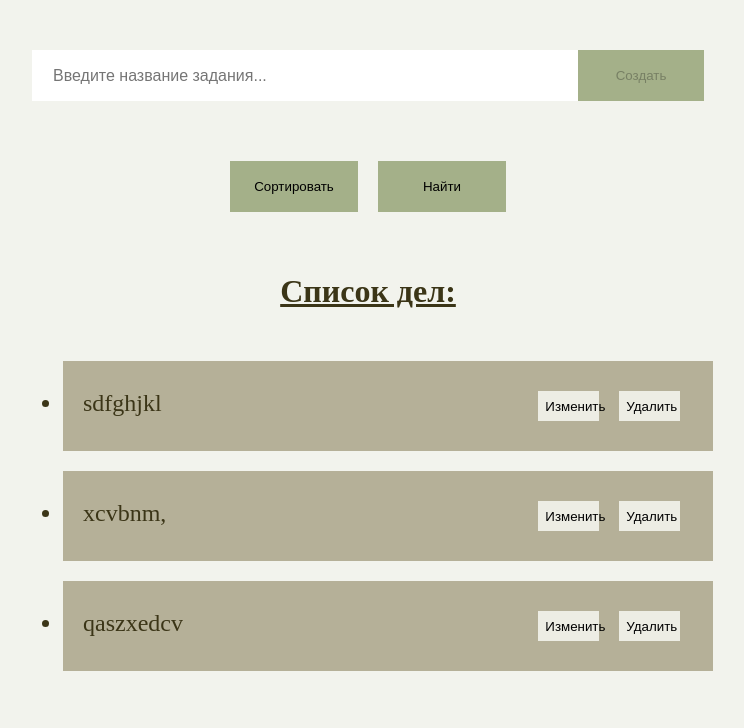
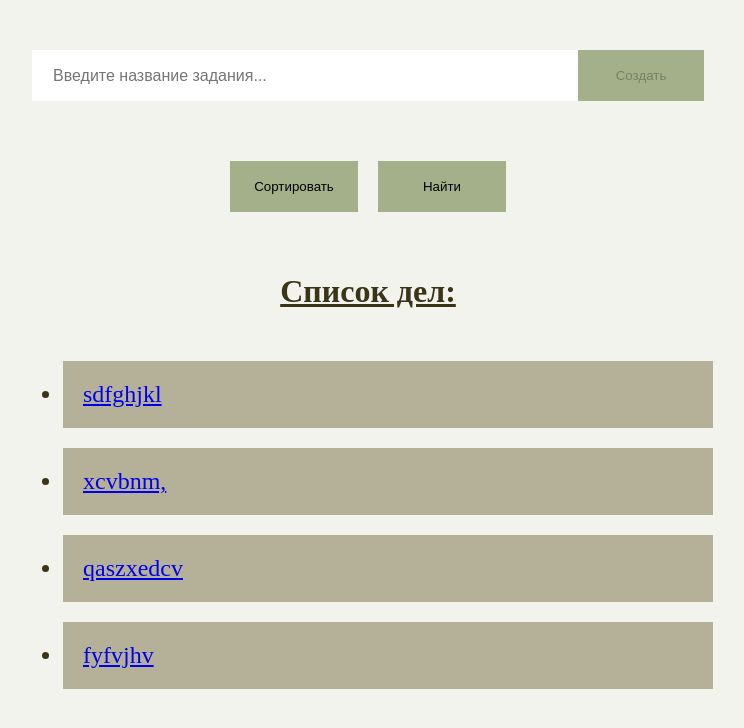
Before and after one commit to EvgeniyaKaz/todo-list, a React (Create React App) app: page / in a window 1280 px wide. Shown: the top 728 px of the page, without its empty margins (272-1016 px from the left). Built offline with nearby package versions, Linux system fonts and the light colour scheme; data requests are answered from the project's data file.

Commit message:
add project with Router

```diff
--- a/package.json
+++ b/package.json
@@ -6,6 +6,7 @@
     "cra-template": "1.2.0",
     "react": "^19.0.0",
     "react-dom": "^19.0.0",
+    "react-router-dom": "^7.1.5",
     "react-scripts": "5.0.1"
   },
   "scripts": {
--- a/src/App.js
+++ b/src/App.js
@@ -1,8 +1,15 @@
 import styles from "./App.module.css";
 import { useEffect, useState } from "react";
-import { NewTaskForm, TodosList } from "./components";
+import {
+	NewTaskForm,
+	SortingAndSearchingButtons,
+	TodosList,
+	NotFound,
+} from "./components";
+import { Routes, Route, Navigate } from "react-router-dom";
+import { Todo } from "./components/block-todos";
 
-function App() {
+const MainPage = () => {
 	const [todos, setTodos] = useState([]);
 	const [isLoading, setIsLoading] = useState(false);
 	const [isRefreshTodoFlag, setIsRefreshTodoFlag] = useState(false);
@@ -49,7 +56,6 @@ function App() {
 
 	return (
 		<>
-			<div className={styles.container}>
 			<header>
 				<NewTaskForm
 					inputValue={inputValue}
@@ -58,15 +64,30 @@ function App() {
 				/>
 			</header>
 			<main>
+				<SortingAndSearchingButtons
+					startSearching={startSearching}
+					startSorting={startSorting}
+				/>
 				<TodosList
 					isLoading={isLoading}
 					refreshTodos={refreshTodos}
-						startSearching={startSearching}
-						startSorting={startSorting}
 					arrayOfTodos={arrayOfTodos}
-						inputValue={inputValue}
 				/>
 			</main>
+		</>
+	);
+};
+
+function App() {
+	return (
+		<>
+			<div className={styles.container}>
+				<Routes>
+					<Route path="/" element={<MainPage />} />
+					<Route path="todo/:id" element={<Todo />} />
+					<Route path="/404" element={<NotFound />} />
+					<Route path="*" element={<Navigate to="/404" />} />
+				</Routes>
 			</div>
 		</>
 	);
--- a/src/App.module.css
+++ b/src/App.module.css
@@ -53,6 +53,20 @@
     text-decoration: underline;
 }
 
+.container_header_button{
+	width:10%;
+	margin: 10px 10px;
+	height: 50.5px;
+	background-color: rgb(164, 176, 137);
+	border: 0.5px solid rgb(164, 176, 137);
+}
+
+.butt{
+	display: flex;
+	justify-content: center;
+	align-items: center;
+}
+
 .loader{
     position: fixed;
     top: 50%;
@@ -66,6 +80,40 @@
     animation: loader 1s infinite;
 }
 
+.container_main{
+    margin: 20px 10px;
+    border: 20px;
+}
+
+.container_main_todo{
+    color: rgb(59, 53, 23);
+    background-color: rgb(181, 176, 152);
+    width: 50%;
+    padding: 20px 20px;
+    font-size: 1.5rem;
+    margin:20px  auto;
+}
+
+.error{
+	margin: 150px auto;
+	text-align: center;
+}
+
+.error_404{
+	font-size: 5rem;
+	color: rgb(59, 53, 23);
+}
+
+.error_text{
+	font-size: 3rem;
+	color: rgb(59, 53, 23);
+}
+
+.error_text_two{
+	font-size: 2rem;
+	color: rgb(59, 53, 23);
+}
+
 @keyframes loader {
     0% {
         transform: rotate(0deg);
--- /dev/null
+++ b/src/components/block-todos/index.js
@@ -0,0 +1,2 @@
+export * from "./editing-form";
+export * from "./todo";
--- a/src/components/block-todos/todos-list.js
+++ /dev/null
@@ -1,48 +0,0 @@
-import styles from "./block-todos.module.css";
-import { SortingAndSearchingButtons } from "./sorting-and-searching-buttons";
-import { EditingForm } from "./editing-form";
-import { Todo } from "./todo";
-
-export const TodosList = ({
-	isLoading,
-	refreshTodos,
-	startSearching,
-	startSorting,
-	arrayOfTodos,
-	inputValue,
-}) => {
-	return (
-		<>
-			<SortingAndSearchingButtons
-				startSearching={startSearching}
-				startSorting={startSorting}
-			/>
-			<div className={styles["container_header"]}>
-				<h1 className={styles["container_header_text"]}>Список дел:</h1>
-			</div>
-			<ul className={styles["container_main"]}>
-				{isLoading ? (
-					<div className={styles.loader}></div>
-				) : (
-					arrayOfTodos.map(({ title, id, isChange }) => (
-						<li className={styles["container_main_todo"]} key={id}>
-							{isChange ? (
-								<EditingForm
-									id={id}
-									refreshTodos={refreshTodos}
-								/>
-							) : (
-								<Todo
-									id={id}
-									title={title}
-									refreshTodos={refreshTodos}
-									inputValue={inputValue}
-								/>
-							)}
-						</li>
-					))
-				)}
-			</ul>
-		</>
-	);
-};
--- a/src/components/index.js
+++ b/src/components/index.js
@@ -1,2 +1,4 @@
-export * from "./block-todos/todos-list";
+export * from "./todos-list";
 export * from "./new-task-form";
+export * from "./sorting-and-searching-buttons";
+export * from "./not-found";
--- /dev/null
+++ b/src/components/not-found.js
@@ -0,0 +1,15 @@
+import styles from "../App.module.css";
+
+export const NotFound = () => {
+	return (
+		<>
+			<div className={styles.error}>
+				<p className={styles["error_404"]}>Ошибка 404</p>
+				<p className={styles["error_text"]}>Страница не найдена.</p>
+				<p className={styles["error_text_two"]}>
+					Неправильно набран адрес или такой страницы не существует.
+				</p>
+			</div>
+		</>
+	);
+};
--- a/src/components/block-todos/sorting-and-searching-buttons.js
+++ b/src/components/sorting-and-searching-buttons.js
@@ -1,4 +1,4 @@
-import styles from "./block-todos.module.css";
+import styles from "../App.module.css";
 
 export const SortingAndSearchingButtons = ({
 	startSearching,
--- /dev/null
+++ b/src/components/todos-list.js
@@ -0,0 +1,41 @@
+import { Link } from "react-router-dom";
+import styles from "../App.module.css";
+import { EditingForm } from "./block-todos/editing-form";
+
+export const TodosList = ({ isLoading, refreshTodos, arrayOfTodos }) => {
+	return (
+		<>
+			<div className={styles["container_header"]}>
+				<h1 className={styles["container_header_text"]}>Список дел:</h1>
+			</div>
+			<ul className={styles["container_main"]}>
+				{isLoading ? (
+					<div className={styles.loader}></div>
+				) : (
+					arrayOfTodos.map(({ title, id, isChange }) => (
+						<li className={styles["container_main_todo"]} key={id}>
+							{isChange ? (
+								<EditingForm
+									id={id}
+									refreshTodos={refreshTodos}
+								/>
+							) : (
+								<Link
+									key={id}
+									className={
+										styles[
+											"container_main_todo_active-todo"
+										]
+									}
+									to={`todo/${id}`}
+								>
+									{title}
+								</Link>
+							)}
+						</li>
+					))
+				)}
+			</ul>
+		</>
+	);
+};
--- a/src/db.json
+++ b/src/db.json
@@ -14,6 +14,11 @@
       "title": "qaszxedcv",
       "isChange": false,
       "id": "646c"
+    },
+    {
+      "id": "374e",
+      "title": "fyfvjhv",
+      "isChange": false
     }
   ]
 }
--- a/src/index.js
+++ b/src/index.js
@@ -1,11 +1,14 @@
 import React from "react";
 import ReactDOM from "react-dom/client";
+import { BrowserRouter } from "react-router-dom";
 import "./index.css";
 import App from "./App";
 
 const root = ReactDOM.createRoot(document.getElementById("root"));
 root.render(
 	<React.StrictMode>
-		<App />
+		<BrowserRouter>
+			<App />
+		</BrowserRouter>
 	</React.StrictMode>
 );
```
Also changed, not shown: 1 other file (tests, documents, lock files or other folders). Lines whose indentation alone changed are shown as unchanged.
